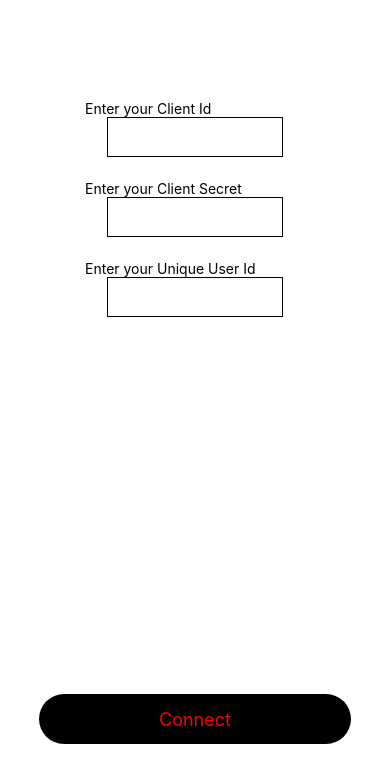
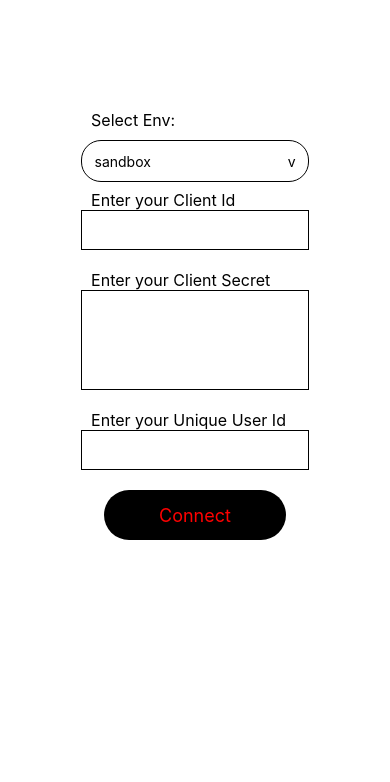
Before and after one commit to FrontFin/mesh-react-native-sdk, a React Native app in the folder example/: screen / in a window 390 px wide. Shown: the top 782 px of the page. Built offline with nearby package versions, Linux system fonts and the light colour scheme.

Commit message:
update example app

```diff
--- a/example/App.js
+++ b/example/App.js
@@ -1,15 +1,23 @@
 import { StatusBar } from "expo-status-bar";
 import {
   Alert,
+  SafeAreaView,
+  ScrollView,
   StyleSheet,
   Text,
-  TextInput,
   TouchableOpacity,
-  View,
 } from "react-native";
 import FrontFinance from "@front-finance/frontfinance-rn-sdk";
 import { useCallback, useEffect, useState } from "react";
 import { FrontApi } from "@front-finance/api";
+import FormControl from "./components/form";
+import Reports from "./components/reports";
+import { production_url, sandbox_url } from "./utility/constants";
+
+const env_options = [
+  { index: 0, name: "sandbox" },
+  { index: 1, name: "production" },
+];
 
 export default function App() {
   const [data, setData] = useState(null);
@@ -19,22 +27,26 @@ export default function App() {
   const [view, setView] = useState(false);
   const [error, setError] = useState(null);
   const [iframeLink, setIframeLink] = useState("");
+  const [env, setEnv] = useState("sandbox");
 
   const getAuthLink = useCallback(async () => {
     setError(null);
     const api = new FrontApi({
-      baseURL: "https://sandbox-integration-api.getfront.com",
+      baseURL: env === "sandbox" ? sandbox_url : production_url,
       headers: {
         "x-client-id": client_id,
         "x-client-secret": client_secret,
       },
     });
     try {
+      console.log(user_id, "UID");
       // this request should be performed from the backend side
-    const response = await api.managedAccountAuthentication.v1CataloglinkList({
+      const response = await api.managedAccountAuthentication.v1CataloglinkList(
+        {
           // callbackUrl: window.location.href // insert your callback URL here
           userId: user_id,
-    });
+        }
+      );
 
       const data = response.data;
       if (response.status !== 200 || !data?.content) {
@@ -46,7 +58,7 @@ export default function App() {
         setIframeLink(data.content.url);
       }
     } catch (error) {
-      console.log(error,"CATE")
+      console.log(error, "CATE");
     }
   }, []);
 
@@ -55,58 +67,6 @@ export default function App() {
       setView(true);
     }
   }, [iframeLink]);
-
-  const renderFields = useCallback(() => {
-    return (
-      <View style={{ flex: 1, marginTop: 100 }}>
-        <View style={{ height: 80 }}>
-          <Text>Enter your Client Id</Text>
-          <TextInput
-            style={{
-              borderWidth: 1,
-              borderColor: "black",
-              height: 40,
-              width: "80%",
-              alignSelf: "center",
-              top: 20,
-            }}
-            value={client_id}
-            onChangeText={setClientId}
-          />
-        </View>
-        <View style={{ height: 80 }}>
-          <Text>Enter your Client Secret</Text>
-          <TextInput
-            style={{
-              borderWidth: 1,
-              borderColor: "black",
-              height: 40,
-              width: "80%",
-              alignSelf: "center",
-              top: 20,
-            }}
-            value={client_secret}
-            onChangeText={setClientSecret}
-          />
-        </View>
-        <View style={{ height: 80 }}>
-          <Text>Enter your Unique User Id</Text>
-          <TextInput
-            style={{
-              borderWidth: 1,
-              borderColor: "black",
-              height: 40,
-              width: "80%",
-              alignSelf: "center",
-              top: 20,
-            }}
-            value={user_id}
-            onChangeText={setUserId}
-          />
-        </View>
-      </View>
-    );
-  }, [client_id, client_secret, user_id]);
 
   if (view && iframeLink.length) {
     console.log(iframeLink, "URL");
@@ -141,57 +101,25 @@ export default function App() {
 
   if (!view) {
     return (
-      <View style={styles.container}>
+      <SafeAreaView style={styles.container}>
         <StatusBar backgroundColor="red" translucent style="auto" />
-        {renderFields()}
-        {data && (
-          <View>
-            <Text>
-              <Text style={{ fontWeight: "bold" }}>Broker:</Text>{" "}
-              {data?.brokerName}
-              {"\n"}
-              <Text style={{ fontWeight: "bold" }}>Token:</Text>{" "}
-              {data?.accountTokens[0].accessToken}
-              {"\n"}
-              <Text style={{ fontWeight: "bold" }}>Refresh Token:</Text>{" "}
-              {data?.accountTokens[0].refreshToken}
-              {"\n"}
-              <Text style={{ fontWeight: "bold" }}>
-                Token expires in seconds:
-              </Text>{" "}
-              {data?.expiresInSeconds}
-              {"\n"}
-              <Text style={{ fontWeight: "bold" }}>ID:</Text>{" "}
-              {data?.accountTokens[0].account.accountId}
-              {"\n"}
-              <Text style={{ fontWeight: "bold" }}>Name:</Text>{" "}
-              {data?.accountTokens[0].account.accountName}
-              {"\n"}
-              <Text style={{ fontWeight: "bold" }}>Cash:</Text> $
-              {data?.accountTokens[0].account.cash}
-              {"\n"}
-            </Text>
-          </View>
-        )}
+        <ScrollView contentContainerStyle={{ padding: 10 }}>
+          <FormControl
+            client_id={client_id}
+            client_secret={client_secret}
+            userId={user_id}
+            env_options={env_options}
+            env={env}
+            setClientId={setClientId}
+            setClientSecret={setClientSecret}
+            setUserId={setUserId}
+            setEnv={setEnv}
+            getAuthLink={getAuthLink}
+          />
+          {data && <Reports data={data} />}
           {error && <Text style={{ color: "red" }}>Error: {error}</Text>}
-        <TouchableOpacity
-          onPress={getAuthLink}
-          style={{
-            backgroundColor: "black",
-            height: 50,
-            width: "80%",
-            alignSelf: "center",
-            borderRadius: 50,
-            justifyContent: "center",
-            alignItems: "center",
-            marginBottom: 100,
-          }}
-        >
-          <Text style={{ textAlign: "center", fontSize: 18, color: "red" }}>
-            Connect
-          </Text>
-        </TouchableOpacity>
-      </View>
+        </ScrollView>
+      </SafeAreaView>
     );
   }
 }
--- /dev/null
+++ b/example/components/form/index.js
@@ -0,0 +1,180 @@
+import React, { useState } from "react";
+import {
+  SafeAreaView,
+  View,
+  Text,
+  TextInput,
+  TouchableOpacity,
+} from "react-native";
+import { StatusBar } from "expo-status-bar";
+
+const FormControl = (props) => {
+  const {
+    env_options,
+    client_id,
+    client_secret,
+    user_id,
+    setUserId,
+    setClientId,
+    setClientSecret,
+    env,
+    setEnv,
+    getAuthLink
+  } = props;
+
+  const [showOptions, setShowOPtions] = useState(false);
+
+  return (
+    <SafeAreaView>
+      <StatusBar backgroundColor="red" translucent style="auto" />
+      <View style={{ flex: 1, marginTop: 100 }}>
+        <View style={{ height: 80 }}>
+          <Text style={{ fontSize: 16, left: 10 }}>Select Env:</Text>
+          <View
+            style={{
+              flexDirection: "row",
+              alignItems: "center",
+              borderWidth: 1,
+              borderColor: "black",
+              borderRadius: 20,
+              justifyContent: "space-evenly",
+              top: 10,
+            }}
+          >
+            <TextInput
+              style={{
+                height: 40,
+                width: "80%",
+              }}
+              editable={false}
+              value={env}
+              onChangeText={setEnv}
+            />
+            <TouchableOpacity
+              onPress={() => {
+                setShowOPtions(!showOptions);
+              }}
+            >
+              <Text>v</Text>
+            </TouchableOpacity>
+          </View>
+          {showOptions && (
+            <View
+              style={{
+                height: 100,
+                width: "100%",
+                alignSelf: "center",
+                zIndex: 10,
+                top: 80,
+                position: "absolute",
+              }}
+            >
+              {env_options.map((option) => {
+                return (
+                  <TouchableOpacity
+                    style={{
+                      height: 40,
+                      backgroundColor: "black",
+                      marginVertical: 3,
+                      borderBottomColor: "#161616",
+                      borderBottomWidth: 1,
+                      justifyContent: "center",
+                      alignItems: "center",
+                      zIndex: 20,
+                    }}
+                    onPress={() => {
+                      setEnv(option.name);
+                      setShowOPtions(false);
+                    }}
+                    key={option.index}
+                  >
+                    <Text style={{ color: "red", fontSize: 18 }}>
+                      {option.name}
+                    </Text>
+                  </TouchableOpacity>
+                );
+              })}
+            </View>
+          )}
+        </View>
+        {!showOptions && (
+          <>
+            <View style={{ height: 80 }}>
+              <Text style={{ fontSize: 16, left: 10 }}>
+                Enter your Client Id
+              </Text>
+              <TextInput
+                style={{
+                  borderWidth: 1,
+                  borderColor: "black",
+                  height: 40,
+                  width: "100%",
+                  alignSelf: "center",
+                  top: 10,
+                }}
+                value={client_id}
+                onChangeText={setClientId}
+              />
+            </View>
+            <View style={{ height: 140 }}>
+              <Text style={{ fontSize: 16, left: 10 }}>
+                Enter your Client Secret
+              </Text>
+              <TextInput
+                style={{
+                  borderWidth: 1,
+                  borderColor: "black",
+                  minHeight: 100,
+                  width: "100%",
+                  alignSelf: "center",
+                  top: 10,
+                  height: "auto",
+                }}
+                value={client_secret}
+                onChangeText={setClientSecret}
+                numberOfLines={3}
+                multiline={true}
+              />
+            </View>
+            <View style={{ height: 80 }}>
+              <Text style={{ fontSize: 16, left: 10 }}>
+                Enter your Unique User Id
+              </Text>
+              <TextInput
+                style={{
+                  borderWidth: 1,
+                  borderColor: "black",
+                  height: 40,
+                  width: "100%",
+                  alignSelf: "center",
+                  top: 10,
+                }}
+                value={user_id}
+                onChangeText={setUserId}
+              />
+            </View>
+            <TouchableOpacity
+              onPress={getAuthLink}
+              style={{
+                backgroundColor: "black",
+                height: 50,
+                width: "80%",
+                alignSelf: "center",
+                borderRadius: 50,
+                justifyContent: "center",
+                alignItems: "center",
+                marginBottom: 100,
+              }}
+            >
+              <Text style={{ textAlign: "center", fontSize: 18, color: "red" }}>
+                Connect
+              </Text>
+            </TouchableOpacity>
+          </>
+        )}
+      </View>
+    </SafeAreaView>
+  );
+};
+
+export default FormControl;
--- /dev/null
+++ b/example/components/reports/index.js
@@ -0,0 +1,38 @@
+import React from "react";
+import { View, Text } from "react-native";
+
+const Reports = (props) => {
+  const { data } = props;
+  if (data) {
+    return (
+      <View>
+        <Text>
+          <Text style={{ fontWeight: "bold" }}>Broker:</Text> {data?.brokerName}
+          {"\n"}
+          <Text style={{ fontWeight: "bold" }}>Token:</Text>{" "}
+          {data?.accountTokens[0].accessToken}
+          {"\n"}
+          <Text style={{ fontWeight: "bold" }}>Refresh Token:</Text>{" "}
+          {data?.accountTokens[0].refreshToken}
+          {"\n"}
+          <Text style={{ fontWeight: "bold" }}>
+            Token expires in seconds:
+          </Text>{" "}
+          {data?.expiresInSeconds}
+          {"\n"}
+          <Text style={{ fontWeight: "bold" }}>ID:</Text>{" "}
+          {data?.accountTokens[0].account.accountId}
+          {"\n"}
+          <Text style={{ fontWeight: "bold" }}>Name:</Text>{" "}
+          {data?.accountTokens[0].account.accountName}
+          {"\n"}
+          <Text style={{ fontWeight: "bold" }}>Cash:</Text> $
+          {data?.accountTokens[0].account.cash}
+          {"\n"}
+        </Text>
+      </View>
+    );
+  }
+};
+
+export default Reports;
--- /dev/null
+++ b/example/utility/constants.js
@@ -0,0 +1,2 @@
+export const sandbox_url = "https://sandbox-integration-api.getfront.com";
+export const production_url = "https://integration-api.getfront.com"
```
Lines whose indentation alone changed are shown as unchanged.
